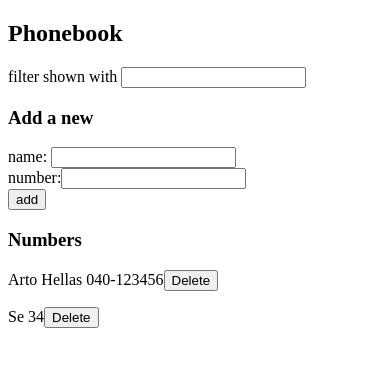
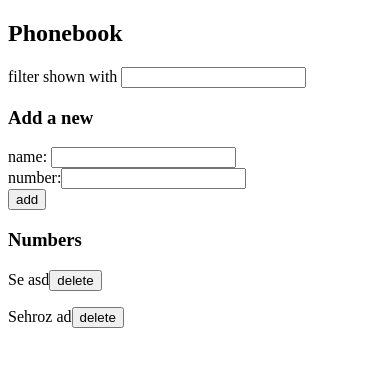
Before and after one commit to sehroz/Full-Stack-Open-2020, a React (Create React App) app in the folder part-2/phonebook/: page / in a window 390 px wide. Shown: the top 366 px of the page. Built offline with nearby package versions, Linux system fonts and the light colour scheme; data requests are answered from the project's data file.

Commit message:
2.18*: Phonebook step10

```diff
--- a/part-2/phonebook/db.json
+++ b/part-2/phonebook/db.json
@@ -1,14 +1,14 @@
 {
   "persons": [
     {
-      "name": "Arto Hellas",
-      "number": "040-123456",
-      "id": 1
+      "name": "Se",
+      "number": "asd",
+      "id": 2
     },
     {
-      "name": "Se",
-      "number": "34",
-      "id": 5
+      "name": "Sehroz",
+      "number": "ad",
+      "id": 3
     }
   ]
 }
--- a/part-2/phonebook/src/App.js
+++ b/part-2/phonebook/src/App.js
@@ -25,9 +25,25 @@ const App = () => {
       number: newNumber,
     };
 
-    if (persons.find((person) => person.name === newName)) {
-      alert(`${newName} is already added to phonebook`);
-    } else {
+    if (
+      persons.find(
+        (person) =>
+          person.name === newPerson.name && person.number !== newPerson.number
+      )
+    ) {
+      return window.confirm(
+        `${newPerson.name} is already added to phonebook, replace the old number with a new one?`
+      )
+        ? updatePerson(newPerson)
+        : null;
+    } else if (
+      persons.find(
+        (person) =>
+          person.name === newPerson.name && person.number === newPerson.number
+      )
+    ) {
+      alert("Please change number to update this person.");
+    } else
       personService
         .createPerson(newPerson)
         .then((returnedPerson) => {
@@ -37,7 +53,6 @@ const App = () => {
         .catch((err) =>
           console.log(`Cannot add person ${newPerson.name}`, err)
         );
-    }
   };
 
   const deletePerson = (name, id) => {
@@ -47,6 +62,20 @@ const App = () => {
           .then(setPersons(persons.filter((person) => person.id !== id)))
           .catch((err) => console.log(`Cannot delete person ${name}`, err))
       : null;
+  };
+
+  const updatePerson = (newPerson) => {
+    const person = persons.find((person) => person.name === newPerson.name);
+
+    const changedPerson = { ...person, number: newPerson.number };
+
+    personService.updatePerson(changedPerson).then((returnedPerson) => {
+      setPersons(
+        persons.map((person) =>
+          person.id !== changedPerson.id ? person : returnedPerson
+        )
+      );
+    });
   };
 
   const handleInput = (e) => {
--- a/part-2/phonebook/src/component/Persons.js
+++ b/part-2/phonebook/src/component/Persons.js
@@ -7,7 +7,7 @@ const Persons = ({ list, deletePerson }) => {
         <p key={person.name}>
           {person.name} {person.number}
           <button onClick={() => deletePerson(person.name, person.id)}>
-            Delete
+            delete
           </button>
         </p>
       ))}
--- a/part-2/phonebook/src/services/persons.js
+++ b/part-2/phonebook/src/services/persons.js
@@ -10,6 +10,14 @@ const createPerson = (newPerson) => {
   return request.then((res) => res.data);
 };
 
+const updatePerson = (newPerson) => {
+  const request = axios.put(
+    `http://localhost:3001/persons/${newPerson.id}`,
+    newPerson
+  );
+  return request.then((res) => res.data);
+};
+
 const deletePerson = (id) => {
   const request = axios.delete(`http://localhost:3001/persons/${id}`);
   return request;
@@ -18,5 +26,6 @@ const deletePerson = (id) => {
 export default {
   getAll,
   createPerson,
+  updatePerson,
   deletePerson,
 };
```
